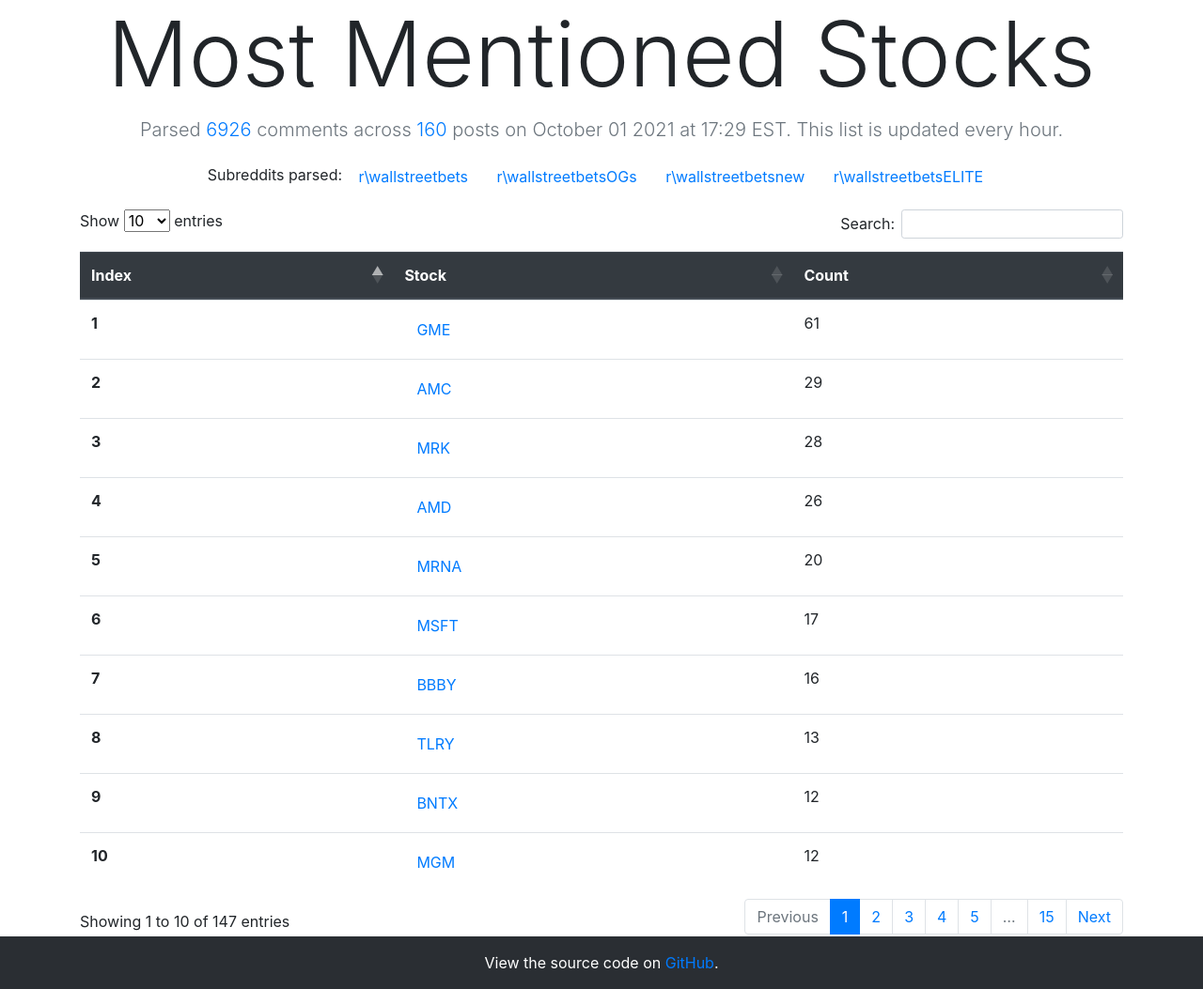
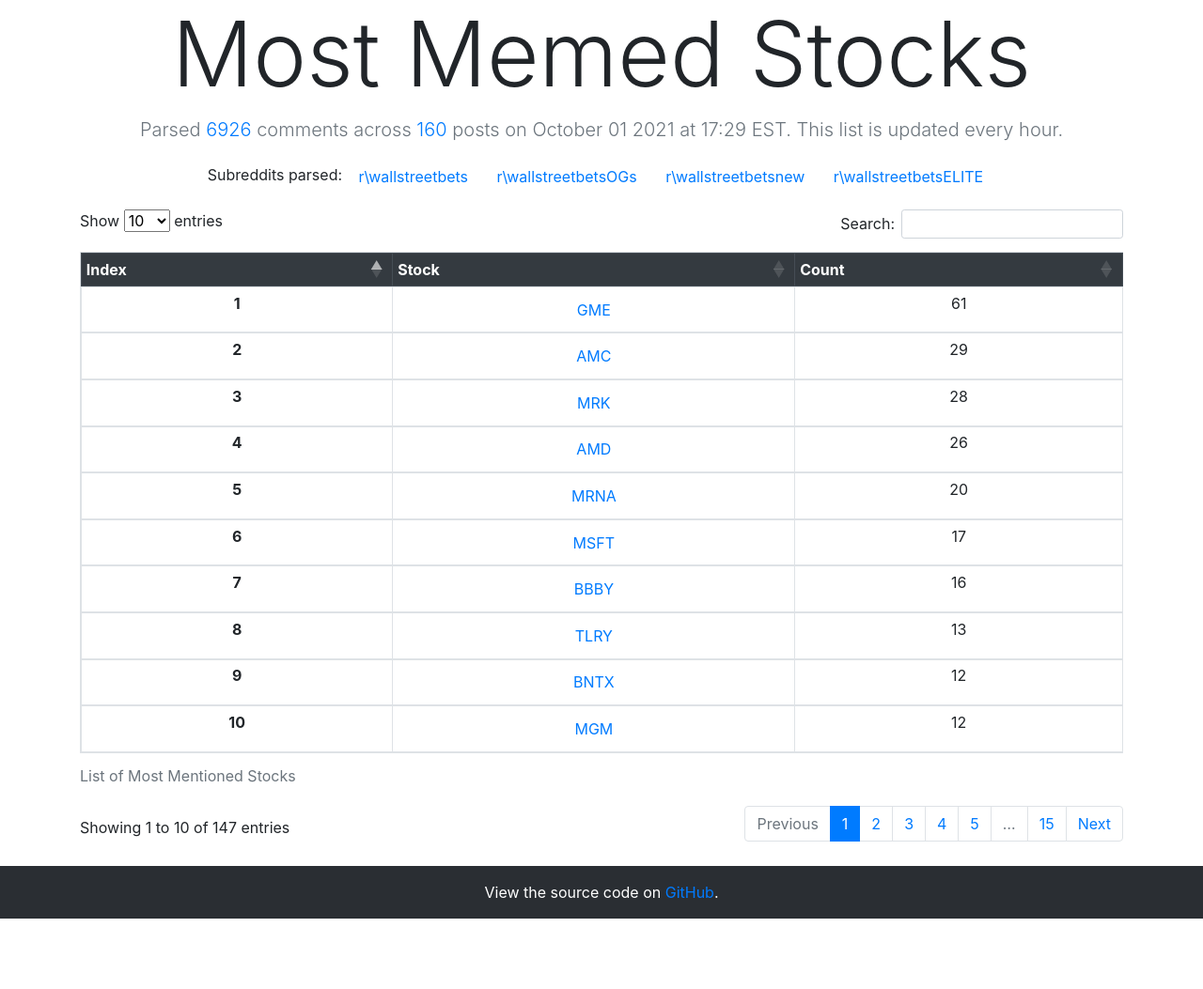
Before and after one commit to grantwforsythe/wsbpickz, a Flask app: page / in a window 1280 px wide. Shown: the whole page at 94% size. After the commit the page ends 978 px from the top, so only its background shows below. Run offline with Flask 2, Linux system fonts and the light colour scheme; some libraries are stand-ins or nearby versions.

Commit message:
Update table

```diff
--- a/app/templates/index.html
+++ b/app/templates/index.html
@@ -16,9 +16,10 @@
 
 {% block content %}
 <div class="container">
-  <table class="table table-fluid" id="table-stocks">
+  <table class="table table-fluid table-hover table-sm table-bordered" id="table-stocks">
+    <caption>List of Most Mentioned Stocks</caption>
     <thead class="thead-dark">
-      <tr>
+      <tr class="text-center">
         <th scope="col">Index</th>
         <th scope="col">Stock</th>
         <th scope="col">Count</th>
@@ -26,7 +27,7 @@
     </thead>
     <tbody>
       {% for stock in stocks %}
-      <tr>
+      <tr class="text-center">
         <th scope="row">{{ loop.index }}</th>
         <td><a href="https://finance.yahoo.com/quote/{{ stock['ticker'] }}" class="btn btn-link">{{ stock["ticker"] }}</a></td>
         <td>{{ stock["count"] }}</td>
--- a/app/templates/layout.html
+++ b/app/templates/layout.html
@@ -21,11 +21,12 @@
   </head>
   <body>
 
-    <h1 class="display-1 text-center">Most Mentioned Stocks</h1>
+    <h1 class="display-1 text-center">Most Memed Stocks</h1>
     {% block subheading %}{% endblock subheading %}
 
     {% block content%}{% endblock content %}
 
+    <br>
     <footer class="bg-dark text-center text-lg-start text-white">
       <!-- Copyright -->
        <div class="text-center p-3" style="background-color: rgba(0, 0, 0, 0.2);">
```
